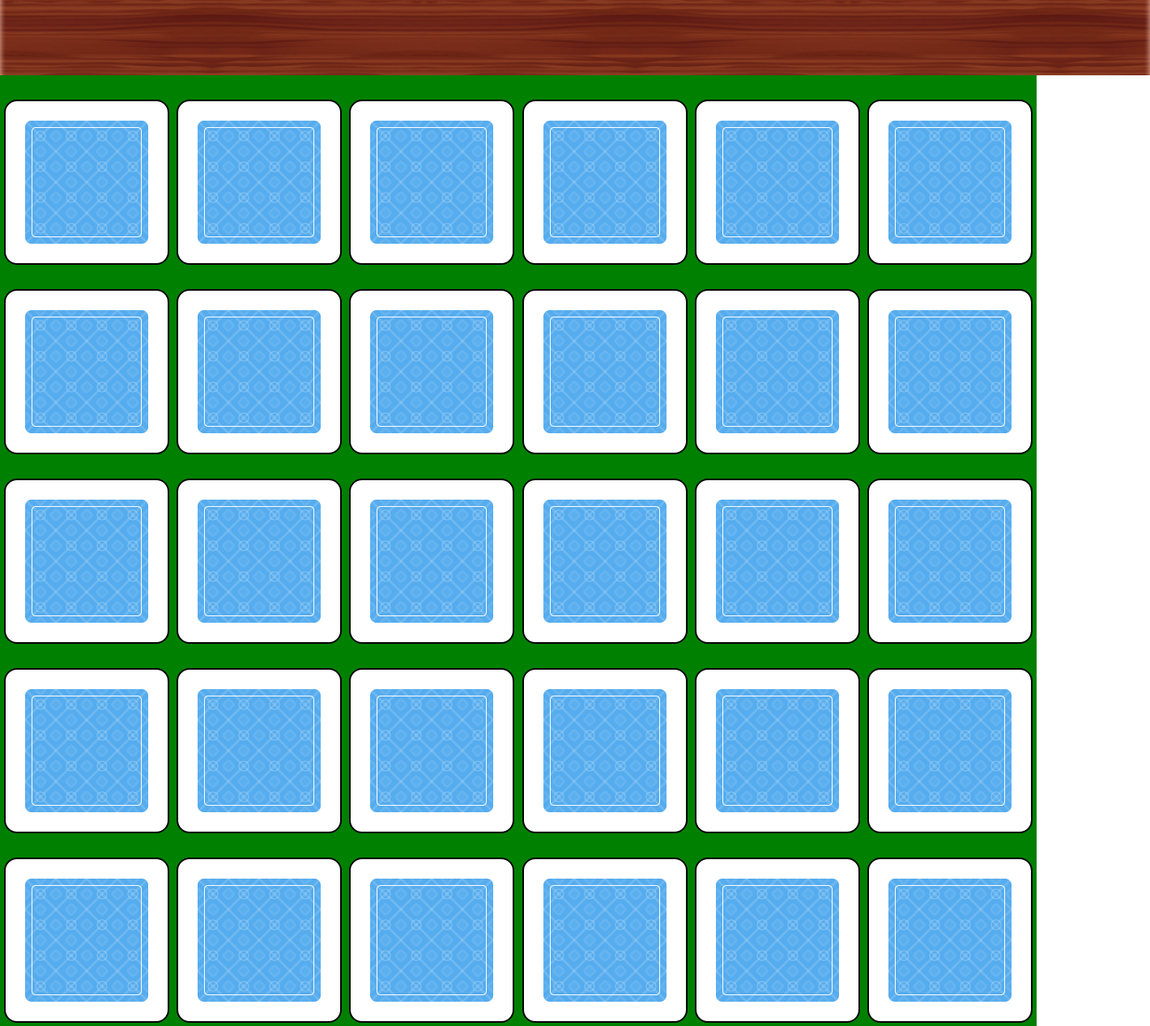
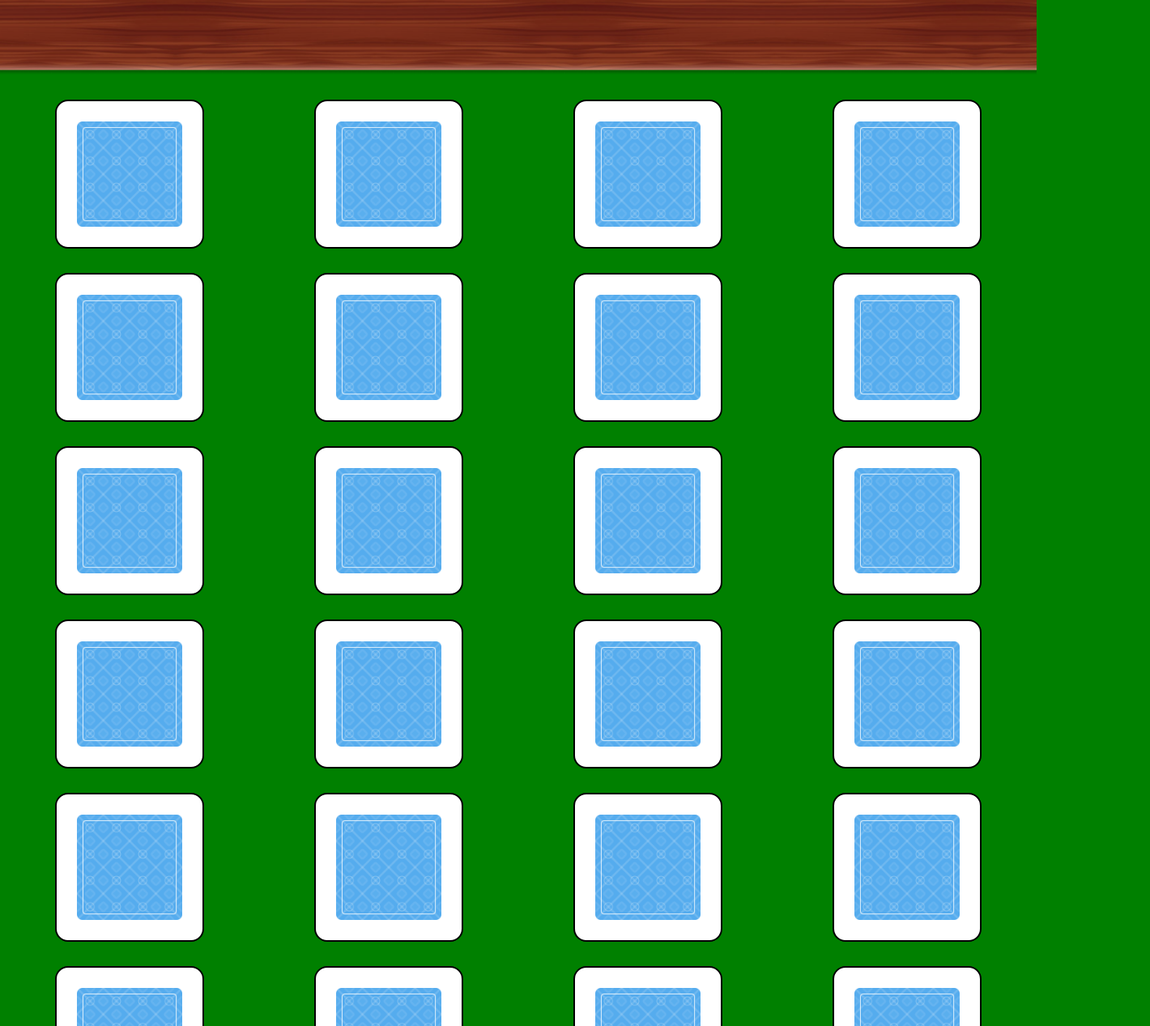
Before and after one commit to PetroShevchyshen/memory-game, a plain HTML site: page index.html in a window 1280 px wide. Shown: the part 207-1474 px from the top of the page at 81% size, 1420 px wide, since content can reach past the window. Drawn offline with Linux system fonts and the light colour scheme.

Commit message:
fixed issues and added adaptive

```diff
--- a/index.html
+++ b/index.html
@@ -4,110 +4,115 @@
 <head>
   <meta charset="UTF-8">
   <meta name="viewport" content="width=device-width, initial-scale=1.0">
-  <link rel="stylesheet" href="/styles.css">
+  <link rel="stylesheet" href="./styles.css">
   <title>Memory-Game</title>
 </head>
 
 <body>
+  <header>
+    <h1>Memory-Game</h1>
+    <button>Reset Game</button>
+  </header>
   <main>
-    <header>
-      <h1>Memory-Game</h1>
-    </header>
     <section>
       <div class="board">
         <div class="card">
-          <img src="/images/Back design.png" alt="image">
+          <img src="./images/Back-design.png" alt="image">
         </div>
         <div class="card">
-          <img src="/images/Back design.png" alt="image">
+          <img src="./images/Back-design.png" alt="image">
         </div>
         <div class="card">
-          <img src="/images/Back design.png" alt="image">
+          <img src="./images/Back-design.png" alt="image">
         </div>
         <div class="card">
-          <img src="/images/Back design.png" alt="image">
+          <img src="./images/Back-design.png" alt="image">
         </div>
         <div class="card">
-          <img src="/images/Back design.png" alt="image">
+          <img src="./images/Back-design.png" alt="image">
         </div>
         <div class="card">
-          <img src="/images/Back design.png" alt="image">
+          <img src="./images/Back-design.png" alt="image">
         </div>
         <div class="card">
-          <img src="/images/Back design.png" alt="image">
+          <img src="./images/Back-design.png" alt="image">
         </div>
         <div class="card">
-          <img src="/images/Back design.png" alt="image">
+          <img src="./images/Back-design.png" alt="image">
         </div>
         <div class="card">
-          <img src="/images/Back design.png" alt="image">
+          <img src="./images/Back-design.png" alt="image">
         </div>
         <div class="card">
-          <img src="/images/Back design.png" alt="image">
+          <img src="./images/Back-design.png" alt="image">
         </div>
         <div class="card">
-          <img src="/images/Back design.png" alt="image">
+          <img src="./images/Back-design.png" alt="image">
         </div>
         <div class="card">
-          <img src="/images/Back design.png" alt="image">
+          <img src="./images/Back-design.png" alt="image">
         </div>
         <div class="card">
-          <img src="/images/Back design.png" alt="image">
+          <img src="./images/Back-design.png" alt="image">
         </div>
         <div class="card">
-          <img src="/images/Back design.png" alt="image">
+          <img src="./images/Back-design.png" alt="image">
         </div>
         <div class="card">
-          <img src="/images/Back design.png" alt="image">
+          <img src="./images/Back-design.png" alt="image">
         </div>
         <div class="card">
-          <img src="/images/Back design.png" alt="image">
+          <img src="./images/Back-design.png" alt="image">
         </div>
         <div class="card">
-          <img src="/images/Back design.png" alt="image">
+          <img src="./images/Back-design.png" alt="image">
         </div>
         <div class="card">
-          <img src="/images/Back design.png" alt="image">
+          <img src="./images/Back-design.png" alt="image">
         </div>
         <div class="card">
-          <img src="/images/Back design.png" alt="image">
+          <img src="./images/Back-design.png" alt="image">
         </div>
         <div class="card">
-          <img src="/images/Back design.png" alt="image">
+          <img src="./images/Back-design.png" alt="image">
         </div>
         <div class="card">
-          <img src="/images/Back design.png" alt="image">
+          <img src="./images/Back-design.png" alt="image">
         </div>
         <div class="card">
-          <img src="/images/Back design.png" alt="image">
+          <img src="./images/Back-design.png" alt="image">
         </div>
         <div class="card">
-          <img src="/images/Back design.png" alt="image">
+          <img src="./images/Back-design.png" alt="image">
         </div>
         <div class="card">
-          <img src="/images/Back design.png" alt="image">
+          <img src="./images/Back-design.png" alt="image">
         </div>
         <div class="card">
-          <img src="/images/Back design.png" alt="image">
+          <img src="./images/Back-design.png" alt="image">
         </div>
         <div class="card">
-          <img src="/images/Back design.png" alt="image">
+          <img src="./images/Back-design.png" alt="image">
         </div>
         <div class="card">
-          <img src="/images/Back design.png" alt="image">
+          <img src="./images/Back-design.png" alt="image">
         </div>
         <div class="card">
-          <img src="/images/Back design.png" alt="image">
+          <img src="./images/Back-design.png" alt="image">
         </div>
         <div class="card">
-          <img src="/images/Back design.png" alt="image">
+          <img src="./images/Back-design.png" alt="image">
         </div>
         <div class="card">
-          <img src="/images/Back design.png" alt="image">
+          <img src="./images/Back-design.png" alt="image">
         </div>
       </div>
     </section>
   </main>
+  <footer>
+    <h3>Product by: P.Shevchyshen &#169</h3>
+  </footer>
+  <script src="./main.js"></script>
 </body>
 
 </html>
--- a/styles.css
+++ b/styles.css
@@ -3,23 +3,42 @@
   padding: 0;
 }
 
+body{
+  background-color:green;
+  --scrollbar-width: calc(100vw - 100%)
+}
+
 header{
   height: 300px;
-  min-width: 1420px;
-  background-image: url(/images/header.png);
+  width: calc(100vw - var(--scrollbar-width));
+  background-image: url(./images/header.png);
   background-size: cover;
+  background-position: bottom;
   margin-bottom: 30px;
   display: flex;
+  flex-direction: column;
   justify-content: center;
   align-items: center;
 }
 
 header > h1{
   color: white;
+  margin-bottom: 20px;
 }
 
-main{
-  background-color:green;
+header > button{
+  height: 50px;
+  width: 200px;
+  border: none;
+  background-color: rgb(33, 92, 160);
+  color: white;
+  border-radius: 10px;
+  font-size: large;
+}
+
+button:hover{
+  cursor: pointer;
+  box-shadow: 0 0 10px 2px white;
 }
 
 .board{
@@ -52,3 +71,61 @@ main{
   height: 152px;
   width: 152px;
 }
+
+footer{
+  height: 50px;
+  background-image: url(./images/header.png);
+  align-self: center;
+  display: flex;
+  justify-content: center;
+  align-items: center;
+  color: white;
+}
+
+@media screen and (max-width:1280px) {
+  .board{
+    grid-template-columns: repeat(4, 1fr);
+  }
+
+  .card{
+    width: 180px;
+    height: 180px
+  }
+
+  .card > img{
+    height: 130px;
+    width: 130px;
+  }
+}
+
+@media screen and (max-width:850px) {
+  .board{
+    grid-template-columns: repeat(3, 1fr);
+  }
+
+  .card{
+    width: 180px;
+    height: 180px
+  }
+
+  .card > img{
+    height: 130px;
+    width: 130px;
+  }
+}
+
+@media screen and (max-width:650px) {
+  .board{
+    grid-template-columns: repeat(2, 1fr);
+  }
+
+  .card{
+    width: 150px;
+    height: 150px
+  }
+
+  .card > img{
+    height: 100px;
+    width: 100px;
+  }
+}
```
Also changed, not shown: images/Back-design.png (renamed from images/Back design.png).
